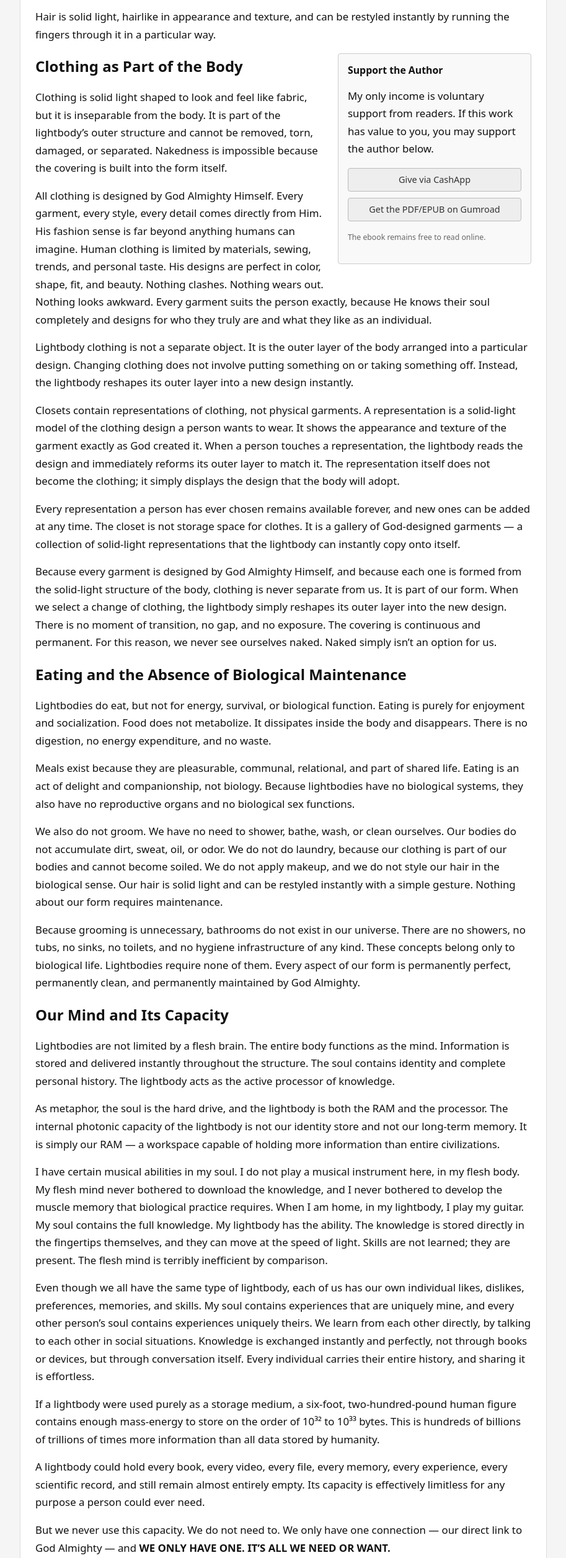
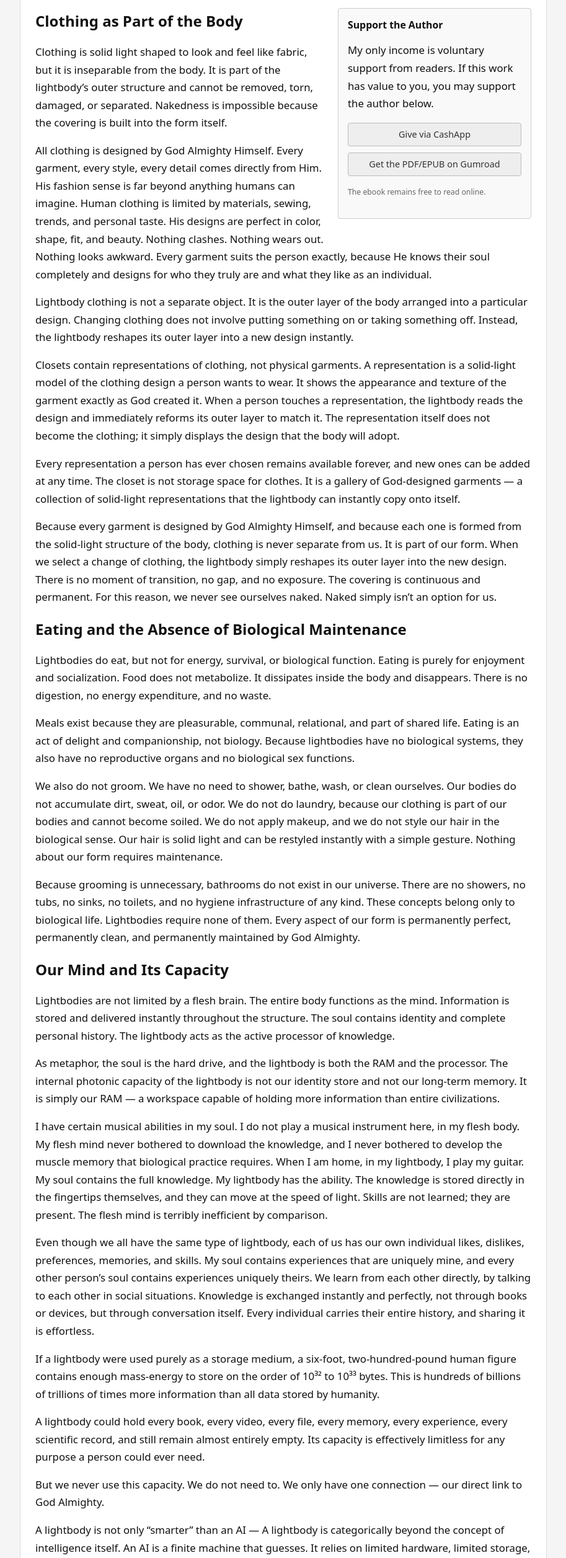
Before and after one commit to RaphaelAsanti/the-end-of-time, a plain HTML site: page chapter4-1-lightbodies.html in a window 1280 px wide. Shown: the part 1193-3706 px from the top of the page at 62% size, without its empty margins (183-1096 px from the left). Drawn offline with Linux system fonts and the light colour scheme.

Commit message:
Remove hair description and clarify connection to God
Removed redundant descriptions about hair and emphasized the connection to God.

```diff
--- a/chapter4-1-lightbodies.html
+++ b/chapter4-1-lightbodies.html
@@ -166,10 +166,7 @@
         There are no organs, no fluids, no biological systems, and no biological processes of any kind. Nothing can harm
         a lightbody. Nothing can damage it. Nothing can diminish it.
       </p>
-      <p>
-        Hair is solid light, hairlike in appearance and texture, and can be restyled instantly by running the fingers
-        through it in a particular way.
-      </p>
+
     </section>
 <div class="support-box">
   <h3>Support the Author</h3>
@@ -281,7 +278,7 @@ Every representation a person has ever chosen remains available forever, and new
 
   <p>
     But we never use this capacity. We do not need to. We only have one connection — our direct link to
-    God Almighty — and <strong>WE ONLY HAVE ONE. IT’S ALL WE NEED OR WANT.</strong>
+    God Almighty.
   </p>
 
   <p>
@@ -371,7 +368,6 @@ Every representation a person has ever chosen remains available forever, and new
         there is no internet, no libraries, no books, and no written language. When someone wishes to learn something,
         they simply let Him know, and He transfers the knowledge instantly.
       </p>
-      <p><strong>WE ONLY HAVE ONE. IT’S ALL WE NEED OR WANT.</strong></p>
 
     </section>
 
```
